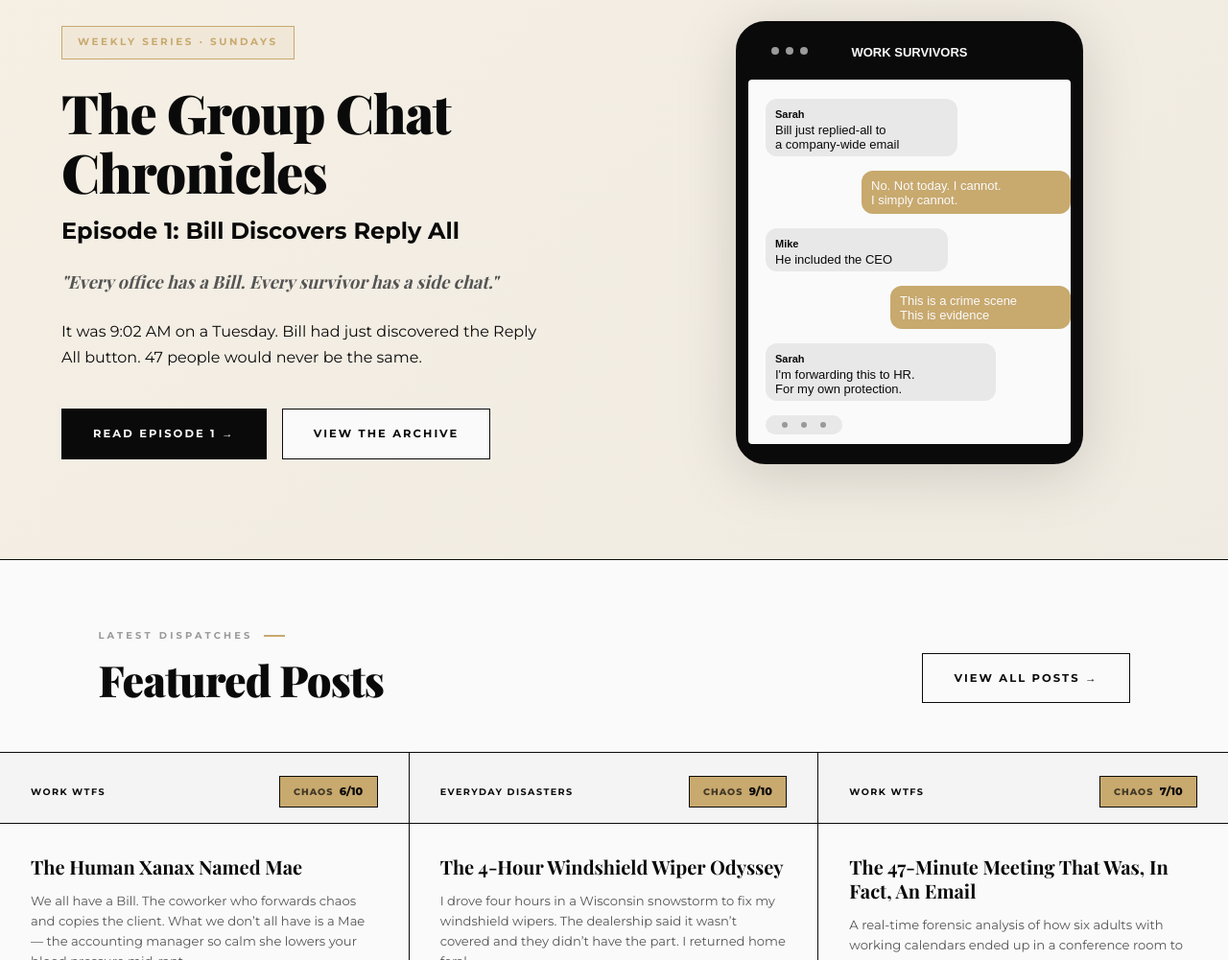
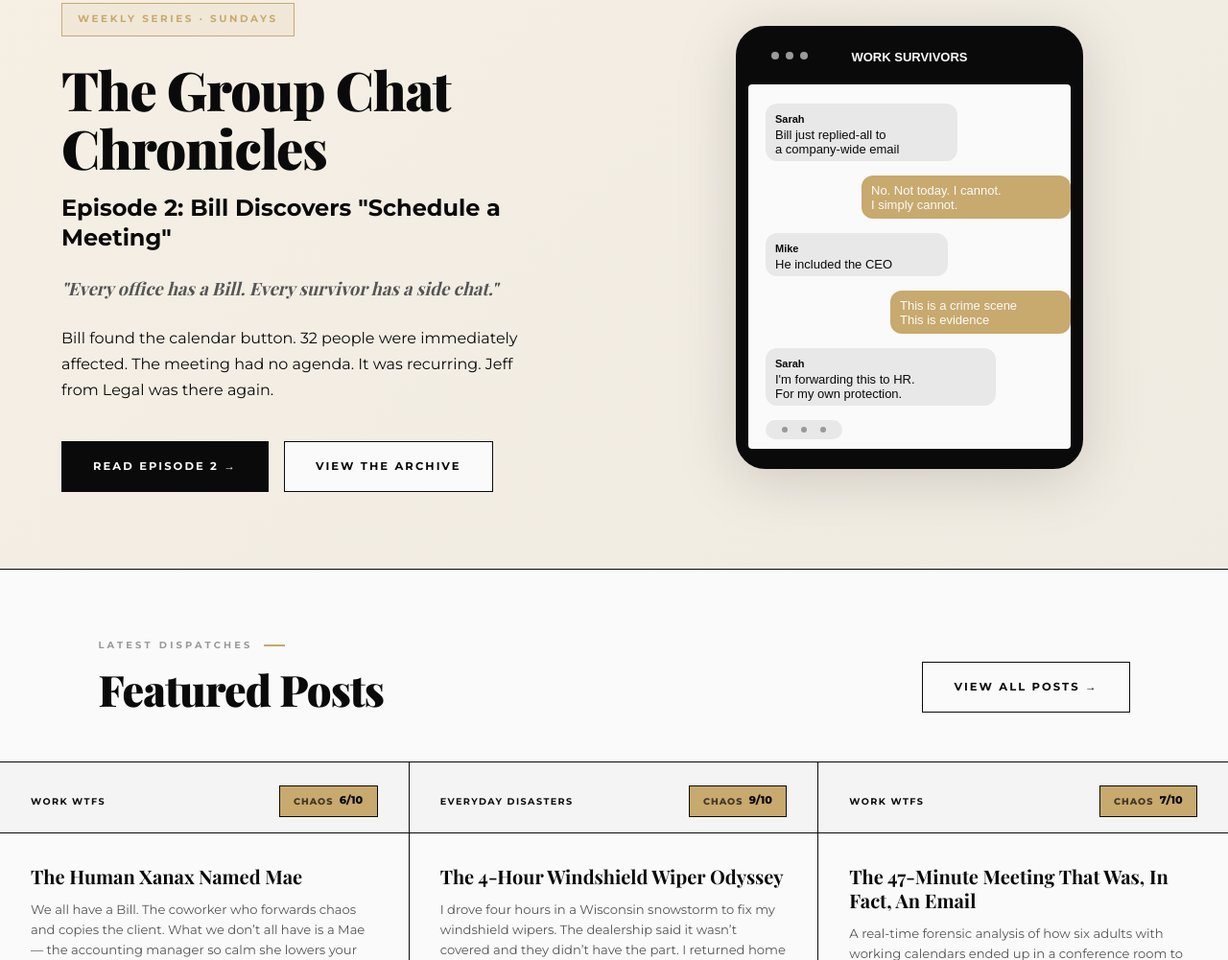
Before and after one commit to merrygrant-rgb/awtfkindofday, an Eleventy site: page index.njk in a window 1280 px wide. Shown: the part 1636-2637 px from the top of the page at 96% size. Built offline with nearby package versions, Linux system fonts and the light colour scheme; Eleventy itself is replaced by a stand-in of ours; files that its build step writes are made by us from their sources; a web font is replaced by a local one.

Commit message:
Change latest chronicle selection to reverse order

```diff
--- a/index.njk
+++ b/index.njk
@@ -211,7 +211,7 @@ permalink: /
       <div class="chronicles-label">Weekly Series · Sundays</div>
       <h2 class="chronicles-title">The Group Chat Chronicles</h2>
 
-      {% set latestChronicle = collections.chronicles | limit(1) | first %}
+   {% set latestChronicle = collections.chronicles | reverse | first %}
       {% if latestChronicle %}
         <div class="chronicles-episode">Episode {{ latestChronicle.data.episode_number }}: {{ latestChronicle.data.episode_title }}</div>
         <p class="chronicles-tagline">"Every office has a Bill. Every survivor has a side chat."</p>
```
